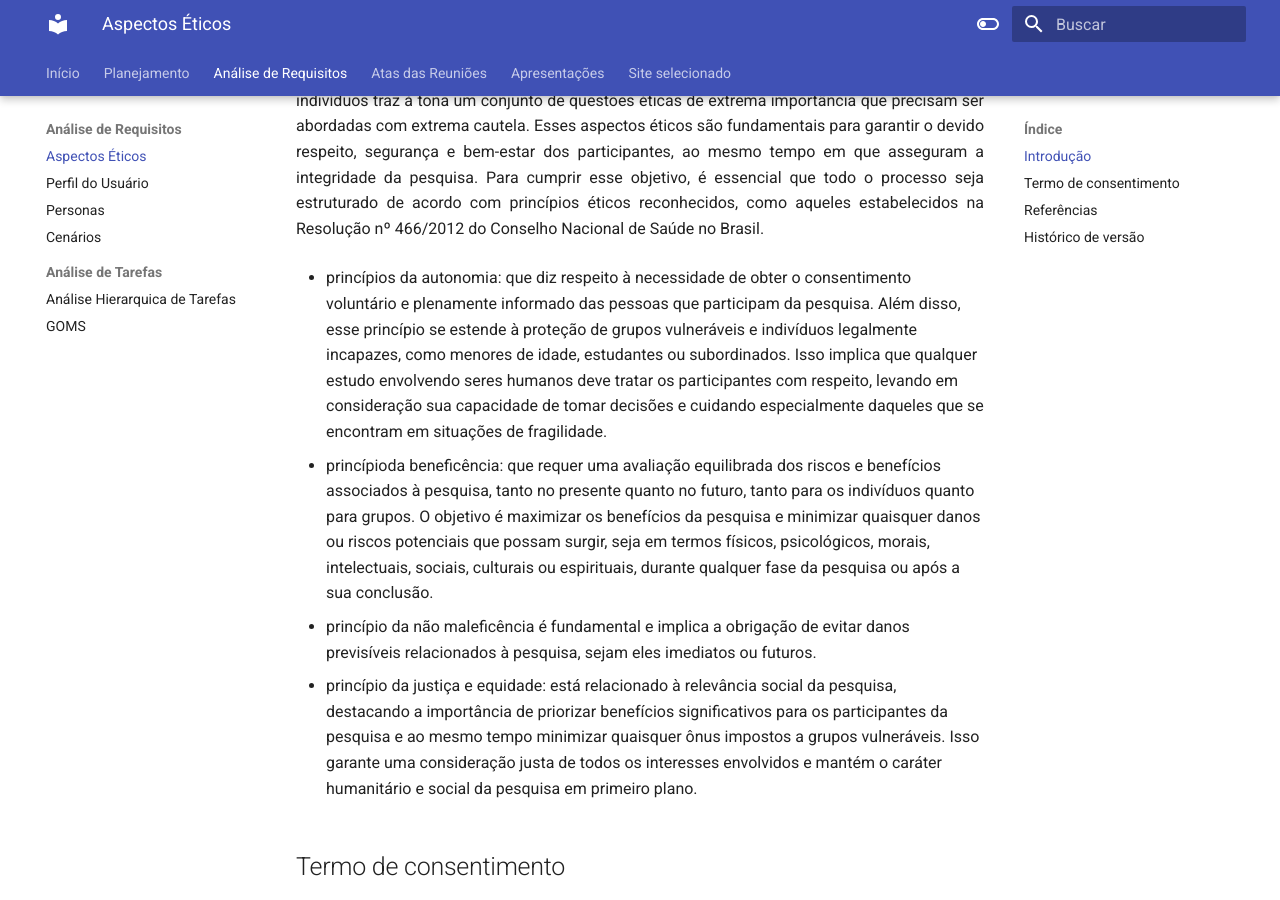
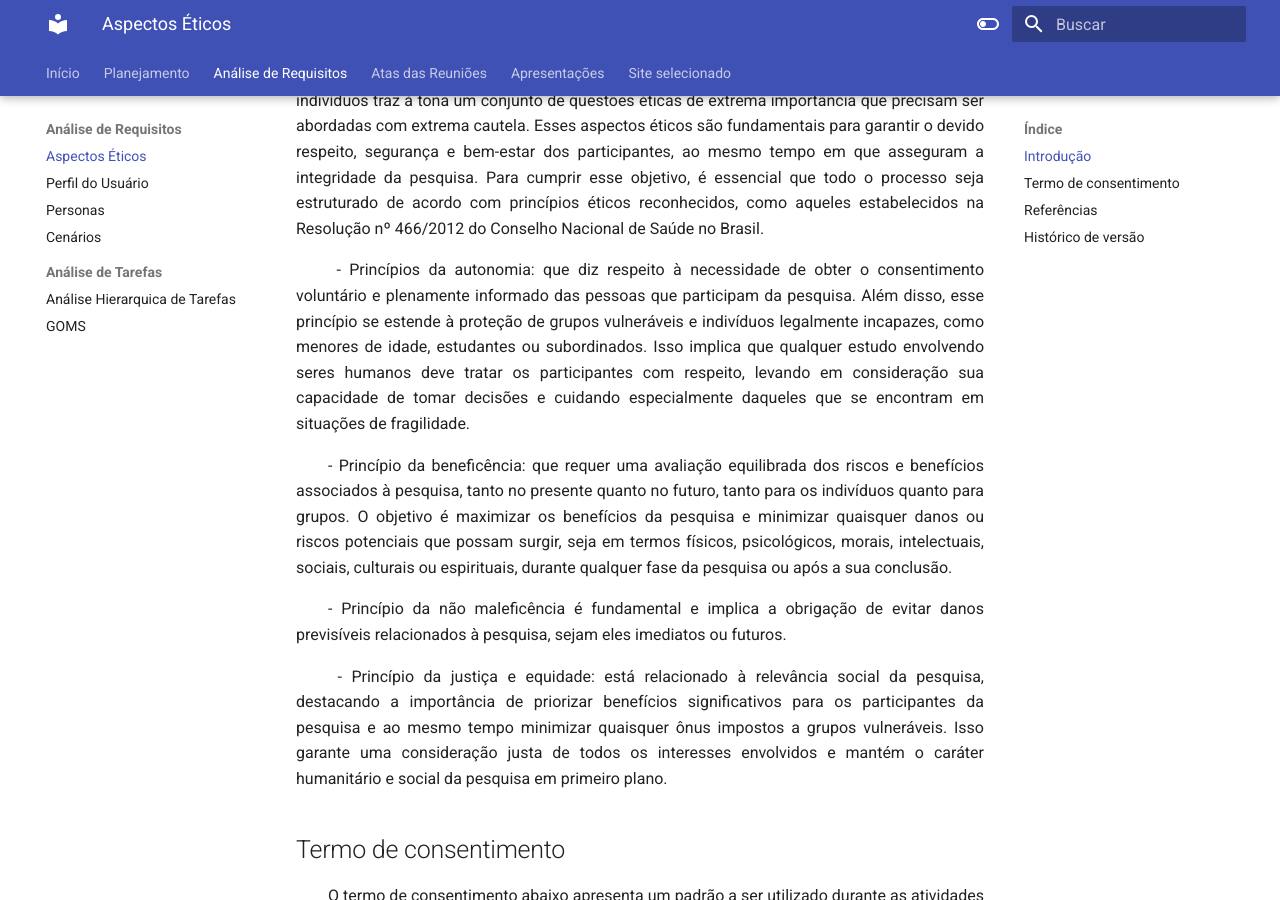
Before and after one commit to Interacao-Humano-Computador/2023.2-Caesb, an MkDocs documentation site: the page built from docs/analise-de-requisitos/aspectos-eticos.md, in a window 1280 px wide and 900 px high, scrolled down 242 px. Built offline with MkDocs 1.6.1 and Material for MkDocs 9.7.7, drawn with Linux system fonts in a browser that asks for light colours.

```diff
--- a/docs/analise-de-requisitos/aspectos-eticos.md
+++ b/docs/analise-de-requisitos/aspectos-eticos.md
@@ -4,13 +4,13 @@
 
 <p align="justify">&emsp;&emsp;A pesquisa que envolve a participação de seres humanos desempenha um papel crucial na expansão do conhecimento em diversas áreas. No entanto, a realização de estudos com indivíduos traz à tona um conjunto de questões éticas de extrema importância que precisam ser abordadas com extrema cautela. Esses aspectos éticos são fundamentais para garantir o devido respeito, segurança e bem-estar dos participantes, ao mesmo tempo em que asseguram a integridade da pesquisa. Para cumprir esse objetivo, é essencial que todo o processo seja estruturado de acordo com princípios éticos reconhecidos, como aqueles estabelecidos na Resolução nº 466/2012 do Conselho Nacional de Saúde no Brasil.</p>
 
-- princípios  da autonomia: que diz respeito à necessidade de obter o consentimento voluntário e plenamente informado das pessoas que participam da pesquisa. Além disso, esse princípio se estende à proteção de grupos vulneráveis e indivíduos legalmente incapazes, como menores de idade, estudantes ou subordinados. Isso implica que qualquer estudo envolvendo seres humanos deve tratar os participantes com respeito, levando em consideração sua capacidade de tomar decisões e cuidando especialmente daqueles que se encontram em situações de fragilidade.
+<p align="justify">&emsp;&emsp; - Princípios  da autonomia: que diz respeito à necessidade de obter o consentimento voluntário e plenamente informado das pessoas que participam da pesquisa. Além disso, esse princípio se estende à proteção de grupos vulneráveis e indivíduos legalmente incapazes, como menores de idade, estudantes ou subordinados. Isso implica que qualquer estudo envolvendo seres humanos deve tratar os participantes com respeito, levando em consideração sua capacidade de tomar decisões e cuidando especialmente daqueles que se encontram em situações de fragilidade. </p>
 
-- princípioda beneficência: que requer uma avaliação equilibrada dos riscos e benefícios associados à pesquisa, tanto no presente quanto no futuro, tanto para os indivíduos quanto para grupos. O objetivo é maximizar os benefícios da pesquisa e minimizar quaisquer danos ou riscos potenciais que possam surgir, seja em termos físicos, psicológicos, morais, intelectuais, sociais, culturais ou espirituais, durante qualquer fase da pesquisa ou após a sua conclusão.
+<p align="justify">&emsp;&emsp;- Princípio da beneficência: que requer uma avaliação equilibrada dos riscos e benefícios associados à pesquisa, tanto no presente quanto no futuro, tanto para os indivíduos quanto para grupos. O objetivo é maximizar os benefícios da pesquisa e minimizar quaisquer danos ou riscos potenciais que possam surgir, seja em termos físicos, psicológicos, morais, intelectuais, sociais, culturais ou espirituais, durante qualquer fase da pesquisa ou após a sua conclusão.</p>
 
-- princípio da não maleficência é fundamental e implica a obrigação de evitar danos previsíveis relacionados à pesquisa, sejam eles imediatos ou futuros.
+<p align="justify">&emsp;&emsp;- Princípio da não maleficência é fundamental e implica a obrigação de evitar danos previsíveis relacionados à pesquisa, sejam eles imediatos ou futuros. </p>
 
- - princípio da justiça e equidade: está relacionado à relevância social da pesquisa, destacando a importância de priorizar benefícios significativos para os participantes da pesquisa e ao mesmo tempo minimizar quaisquer ônus impostos a grupos vulneráveis. Isso garante uma consideração justa de todos os interesses envolvidos e mantém o caráter humanitário e social da pesquisa em primeiro plano.
+ <p align="justify">&emsp;&emsp; - Princípio da justiça e equidade: está relacionado à relevância social da pesquisa, destacando a importância de priorizar benefícios significativos para os participantes da pesquisa e ao mesmo tempo minimizar quaisquer ônus impostos a grupos vulneráveis. Isso garante uma consideração justa de todos os interesses envolvidos e mantém o caráter humanitário e social da pesquisa em primeiro plano.</p>
 
 
 ## Termo de consentimento
```
Also changed, not shown: docs/analise-de-requisitos/analise-de-tarefas/HTA.md (+2 -0 lines).
